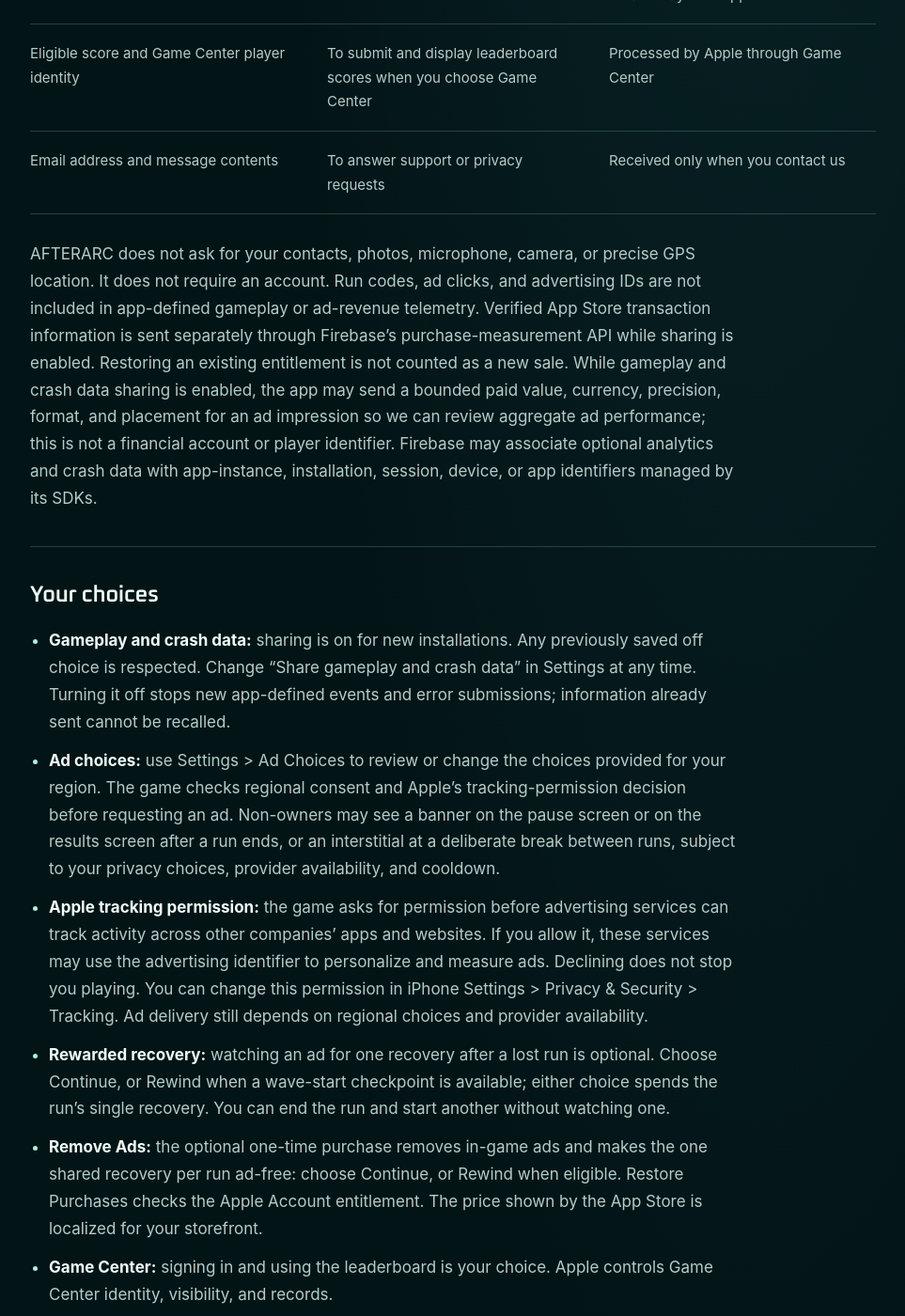
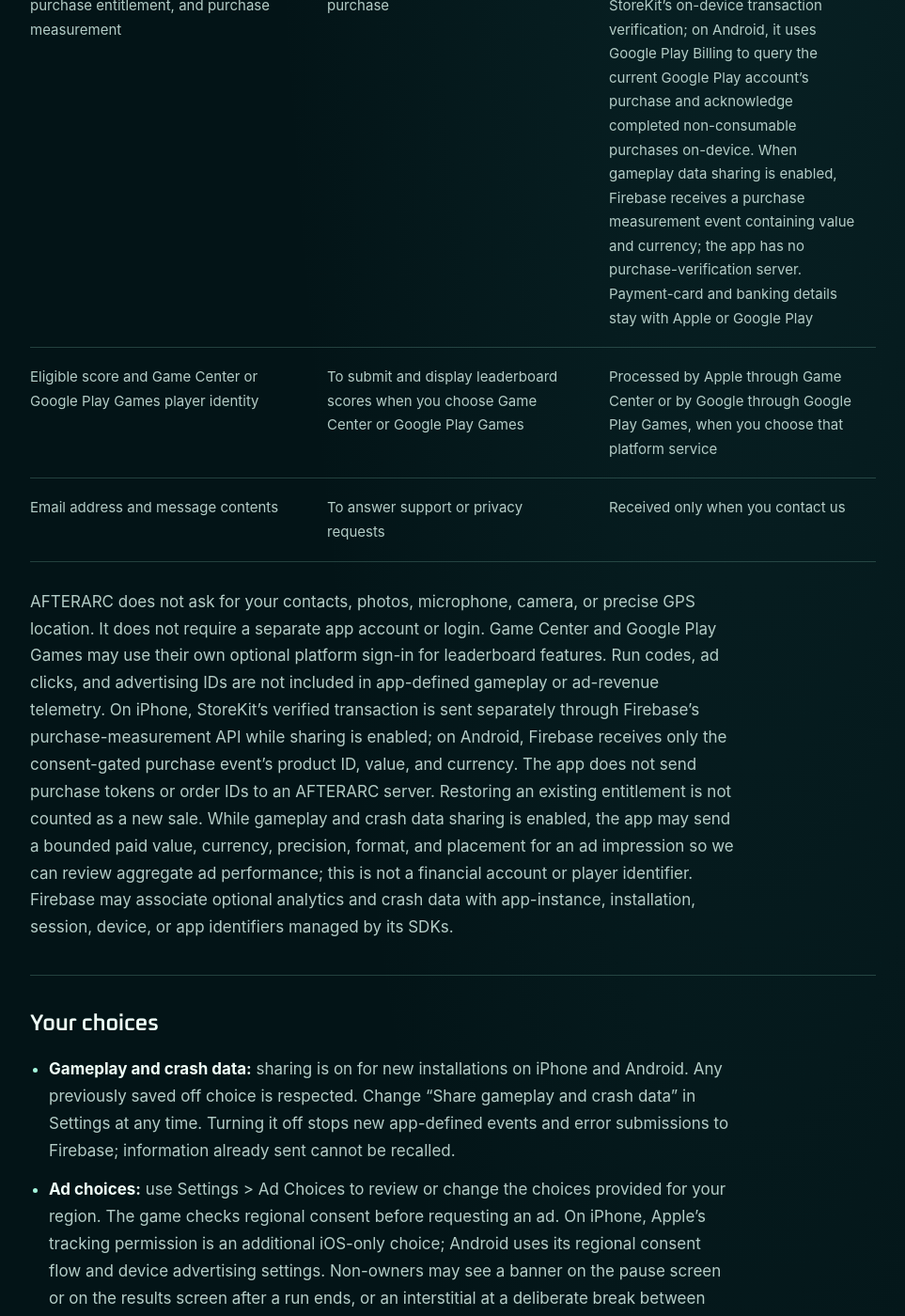
Before and after one commit to pgtgrly/pgtgrly.github.io, a Jekyll site: the page afterarc/afterarc-privacy.html, which Jekyll copies as it is, in a window 1280 px wide and 1400 px high, scrolled down 1450 px. Shown: the whole window at 94% size, without its empty margins (158-1121 px from the left). Built offline with Jekyll 4.4.1, drawn with Linux system fonts in a browser that asks for light colours; some of the changed text lies outside the part shown.

Commit message:
Document AFTERARC Android privacy and platform services

```diff
--- a/afterarc/afterarc-privacy.html
+++ b/afterarc/afterarc-privacy.html
@@ -20,8 +20,8 @@
   <main class="document" id="content">
     <header class="document-header">
       <h1>Privacy<br><em>Policy.</em></h1><p class="document-subtitle">Your data, in plain language</p>
-      <p class="lede">AFTERARC is an iPhone game created by Pranav Garg. This policy explains what stays on your device, what may leave it, and the choices available to you.</p>
-      <p class="meta">Effective 20 September 2026</p>
+      <p class="lede">AFTERARC is a mobile game for iPhone and Android created by Pranav Garg. This policy explains what stays on your device, what may leave it, and the choices available to you.</p>
+      <p class="meta">Effective 12 October 2026</p>
     </header>
 
     <section>
@@ -30,39 +30,44 @@
         <thead><tr><th scope="col">Data</th><th scope="col">Why</th><th scope="col">Where</th></tr></thead>
         <tbody>
           <tr><td data-label="Data">Settings, saved progress, discoveries, recent runs, scores, Run codes, and a resumable checkpoint</td><td data-label="Why">To remember preferences, restore play, show records, and unlock content</td><td data-label="Where">Locally in the app on your device</td></tr>
+          <tr><td data-label="Data">Reminder schedules, notification permission state, and delivered or opened reminder records</td><td data-label="Why">To offer optional local re-engagement reminders and open the game when you tap one</td><td data-label="Where">Locally on your device through Apple UserNotifications or Android notification alarms; no reminder content is sent to our server</td></tr>
           <tr><td data-label="Data">Gameplay events such as run and wave boundaries, score, duration, builds, routes, damage totals, Blast use, pickups, service outcomes, whether a recovery was used, and optional per-impression ad-revenue values by format and placement</td><td data-label="Why">To balance the game, understand play, improve reliability, and measure aggregate ad performance</td><td data-label="Where">Google Analytics for Firebase while “Share gameplay and crash data” is enabled</td></tr>
           <tr><td data-label="Data">Crash and diagnostic information, including app/device details, crash traces, and sanitized error messages</td><td data-label="Why">To find and fix crashes and defects</td><td data-label="Where">Firebase Crashlytics when collection is enabled by the app and your gameplay-and-crash-data choice</td></tr>
           <tr><td data-label="Data">Ad request and interaction information, which may include IP address, general location inferred from IP, device or app identifiers, ad impressions, clicks, and diagnostics</td><td data-label="Why">To request, deliver, measure, limit, and protect rewarded, pause-banner, results-banner, and between-run ads</td><td data-label="Where">Google Mobile Ads and its advertising partners, according to the privacy choices shown for your region</td></tr>
-          <tr><td data-label="Data">App Store product, verified purchase entitlement, and purchase measurement</td><td data-label="Why">To remove ads and restore the purchase</td><td data-label="Where">Verified on-device through Apple StoreKit. When gameplay data sharing is enabled, Firebase receives the verified purchase transaction to measure purchase value and currency. Payment-card and banking details stay with Apple</td></tr>
-          <tr><td data-label="Data">Eligible score and Game Center player identity</td><td data-label="Why">To submit and display leaderboard scores when you choose Game Center</td><td data-label="Where">Processed by Apple through Game Center</td></tr>
+          <tr><td data-label="Data">App Store or Google Play product, purchase entitlement, and purchase measurement</td><td data-label="Why">To remove ads and restore the purchase</td><td data-label="Where">On iPhone, the app uses Apple StoreKit’s on-device transaction verification; on Android, it uses Google Play Billing to query the current Google Play account’s purchase and acknowledge completed non-consumable purchases on-device. When gameplay data sharing is enabled, Firebase receives a purchase measurement event containing value and currency; the app has no purchase-verification server. Payment-card and banking details stay with Apple or Google Play</td></tr>
+          <tr><td data-label="Data">Eligible score and Game Center or Google Play Games player identity</td><td data-label="Why">To submit and display leaderboard scores when you choose Game Center or Google Play Games</td><td data-label="Where">Processed by Apple through Game Center or by Google through Google Play Games, when you choose that platform service</td></tr>
           <tr><td data-label="Data">Email address and message contents</td><td data-label="Why">To answer support or privacy requests</td><td data-label="Where">Received only when you contact us</td></tr>
         </tbody>
       </table>
-      <p>AFTERARC does not ask for your contacts, photos, microphone, camera, or precise GPS location. It does not require an account. Run codes, ad clicks, and advertising IDs are not included in app-defined gameplay or ad-revenue telemetry. Verified App Store transaction information is sent separately through Firebase’s purchase-measurement API while sharing is enabled. Restoring an existing entitlement is not counted as a new sale. While gameplay and crash data sharing is enabled, the app may send a bounded paid value, currency, precision, format, and placement for an ad impression so we can review aggregate ad performance; this is not a financial account or player identifier. Firebase may associate optional analytics and crash data with app-instance, installation, session, device, or app identifiers managed by its SDKs.</p>
+      <p>AFTERARC does not ask for your contacts, photos, microphone, camera, or precise GPS location. It does not require a separate app account or login. Game Center and Google Play Games may use their own optional platform sign-in for leaderboard features. Run codes, ad clicks, and advertising IDs are not included in app-defined gameplay or ad-revenue telemetry. On iPhone, StoreKit’s verified transaction is sent separately through Firebase’s purchase-measurement API while sharing is enabled; on Android, Firebase receives only the consent-gated purchase event’s product ID, value, and currency. The app does not send purchase tokens or order IDs to an AFTERARC server. Restoring an existing entitlement is not counted as a new sale. While gameplay and crash data sharing is enabled, the app may send a bounded paid value, currency, precision, format, and placement for an ad impression so we can review aggregate ad performance; this is not a financial account or player identifier. Firebase may associate optional analytics and crash data with app-instance, installation, session, device, or app identifiers managed by its SDKs.</p>
     </section>
 
     <section id="your-choices">
       <h2>Your choices</h2>
       <ul>
-        <li><strong>Gameplay and crash data:</strong> sharing is on for new installations. Any previously saved off choice is respected. Change “Share gameplay and crash data” in Settings at any time. Turning it off stops new app-defined events and error submissions; information already sent cannot be recalled.</li>
-        <li><strong>Ad choices:</strong> use Settings &gt; Ad Choices to review or change the choices provided for your region. The game checks regional consent and Apple’s tracking-permission decision before requesting an ad. Non-owners may see a banner on the pause screen or on the results screen after a run ends, or an interstitial at a deliberate break between runs, subject to your privacy choices, provider availability, and cooldown.</li>
-        <li><strong>Apple tracking permission:</strong> the game asks for permission before advertising services can track activity across other companies’ apps and websites. If you allow it, these services may use the advertising identifier to personalize and measure ads. Declining does not stop you playing. You can change this permission in iPhone Settings &gt; Privacy &amp; Security &gt; Tracking. Ad delivery still depends on regional choices and provider availability.</li>
+        <li><strong>Gameplay and crash data:</strong> sharing is on for new installations on iPhone and Android. Any previously saved off choice is respected. Change “Share gameplay and crash data” in Settings at any time. Turning it off stops new app-defined events and error submissions to Firebase; information already sent cannot be recalled.</li>
+        <li><strong>Ad choices:</strong> use Settings &gt; Ad Choices to review or change the choices provided for your region. The game checks regional consent before requesting an ad. On iPhone, Apple’s tracking permission is an additional iOS-only choice; Android uses its regional consent flow and device advertising settings. Non-owners may see a banner on the pause screen or on the results screen after a run ends, or an interstitial at a deliberate break between runs, subject to your privacy choices, provider availability, and cooldown.</li>
+        <li><strong>Local reminders:</strong> optional reminders are scheduled on your device. iPhone asks for notification permission through the system; Android may ask for notification permission on Android 13 or later. You can change the permission in iPhone Settings or Android app notification settings. Reminder schedules, delivery, and tap records stay on the device and are not sent to our server.</li>
+        <li><strong>Apple tracking permission (iPhone only):</strong> the game asks for permission before advertising services can track activity across other companies’ apps and websites. If you allow it, these services may use the advertising identifier to personalize and measure ads. Declining does not stop you playing. You can change this permission in iPhone Settings &gt; Privacy &amp; Security &gt; Tracking. Ad delivery still depends on regional choices and provider availability.</li>
         <li><strong>Rewarded recovery:</strong> watching an ad for one recovery after a lost run is optional. Choose Continue, or Rewind when a wave-start checkpoint is available; either choice spends the run’s single recovery. You can end the run and start another without watching one.</li>
-        <li><strong>Remove Ads:</strong> the optional one-time purchase removes in-game ads and makes the one shared recovery per run ad-free: choose Continue, or Rewind when eligible. Restore Purchases checks the Apple Account entitlement. The price shown by the App Store is localized for your storefront.</li>
-        <li><strong>Game Center:</strong> signing in and using the leaderboard is your choice. Apple controls Game Center identity, visibility, and records.</li>
-        <li><strong>Local game data:</strong> deleting the app removes its local settings, history, Run codes, progression, and checkpoint. Offloading the app keeps its documents and data for a later reinstall.</li>
+        <li><strong>Remove Ads:</strong> the optional one-time purchase removes in-game ads and makes the one shared recovery per run ad-free: choose Continue, or Rewind when eligible. On iPhone, Restore Purchases checks the Apple Account entitlement; on Android, it queries the current Google Play account through Google Play Billing. The price shown by the App Store or Google Play is localized for your storefront.</li>
+        <li><strong>Game Center (iPhone):</strong> signing in and using the leaderboard is your choice. Apple controls Game Center identity, visibility, and records.</li>
+        <li><strong>Google Play Games (Android):</strong> signing in and using the leaderboard is your choice. Google controls Play Games identity, visibility, and records.</li>
+        <li><strong>Local game data:</strong> deleting the app removes its local settings, history, Run codes, progression, and checkpoint. On iPhone, Offload App keeps its documents and data for a later reinstall; Android’s uninstall or archive behavior is controlled by Android and may differ.</li>
       </ul>
-      <p class="callout">AFTERARC has no separate player account or cloud-save service. Optional analytics, crash, and advertising services can use app-instance, installation, or device identifiers. AFTERARC does not attach your name or email to those events, but providers can use these identifiers to distinguish an app installation or device.</p>
+      <p class="callout">AFTERARC has no separate player account or cloud-save service. Optional Game Center or Google Play Games sign-in is provided by the platform. Optional analytics, crash, and advertising services can use app-instance, installation, or device identifiers. AFTERARC does not attach your name or email to those events, but providers can use these identifiers to distinguish an app installation or device.</p>
     </section>
 
     <section>
       <h2>Third-party services</h2>
-      <p>The iOS app can use services operated by Google and Apple. They process information under their own notices and terms:</p>
+      <p>The iPhone and Android apps can use services operated by Google and Apple. They process information under their own notices and terms:</p>
       <ul>
         <li><a href="https://policies.google.com/technologies/partner-sites" target="_blank" rel="noopener noreferrer">How Google uses information from apps that use its services</a></li>
         <li><a href="https://developers.google.com/admob/ios/privacy/data-disclosure" target="_blank" rel="noopener noreferrer">Google Mobile Ads SDK privacy and data disclosure</a></li>
+        <li><a href="https://developers.google.com/admob/android/privacy/play-data-disclosure" target="_blank" rel="noopener noreferrer">Google Mobile Ads SDK Android privacy and data disclosure</a></li>
         <li><a href="https://firebase.google.com/support/privacy" target="_blank" rel="noopener noreferrer">Privacy and security in Firebase</a></li>
         <li><a href="https://www.apple.com/legal/privacy/data/en/game-center/" target="_blank" rel="noopener noreferrer">Apple Game Center &amp; Privacy</a></li>
+        <li><a href="https://support.google.com/googleplay/answer/3129346" target="_blank" rel="noopener noreferrer">Google Play Games privacy</a></li>
       </ul>
       <h3>This website</h3>
       <p>These pages are hosted with GitHub Pages. GitHub may process request, IP-address, browser/device, and security log information to deliver and protect the site, as explained in the <a href="https://docs.github.com/en/site-policy/privacy-policies/github-general-privacy-statement" target="_blank" rel="noopener noreferrer">GitHub General Privacy Statement</a>. These pages do not load our own analytics scripts or third-party web fonts.</p>
@@ -70,13 +75,13 @@
 
     <section>
       <h2>Retention and security</h2>
-      <p>Local game data remains on your device until the app clears it or you delete the app. Support messages are kept only as long as reasonably needed to answer the request, protect the service, or meet legal obligations. Google and Apple set retention periods for information processed by their services.</p>
+      <p>Local game data remains on your device until the app clears it or you delete the app. Support messages are kept only as long as reasonably needed to answer the request, protect the service, or meet legal obligations. Google and Apple set retention periods for information processed by their services, including Google Play Billing and Google Play Games on Android.</p>
       <p>We use reasonable technical and organizational safeguards, but no storage or transmission method is completely secure.</p>
     </section>
 
     <section>
       <h2>Children</h2>
-      <p>The game is not designed to collect a child’s name, contact details, or precise location. If a child sends personal information through support, a parent or guardian can email us so we can review and delete it where applicable.</p>
+      <p>The game is not designed to collect a child’s name, contact details, or precise location. If a child chooses Game Center or Google Play Games, the platform may process profile information under its own notice. If a child sends personal information through support, a parent or guardian can email us so we can review and delete it where applicable.</p>
     </section>
 
     <section>
```
Also changed, not shown: afterarc/afterarc-licenses.html (+3 -3 lines), afterarc/afterarc-support.html (+4 -4 lines), afterarc/afterarc-terms.html (+7 -7 lines).
